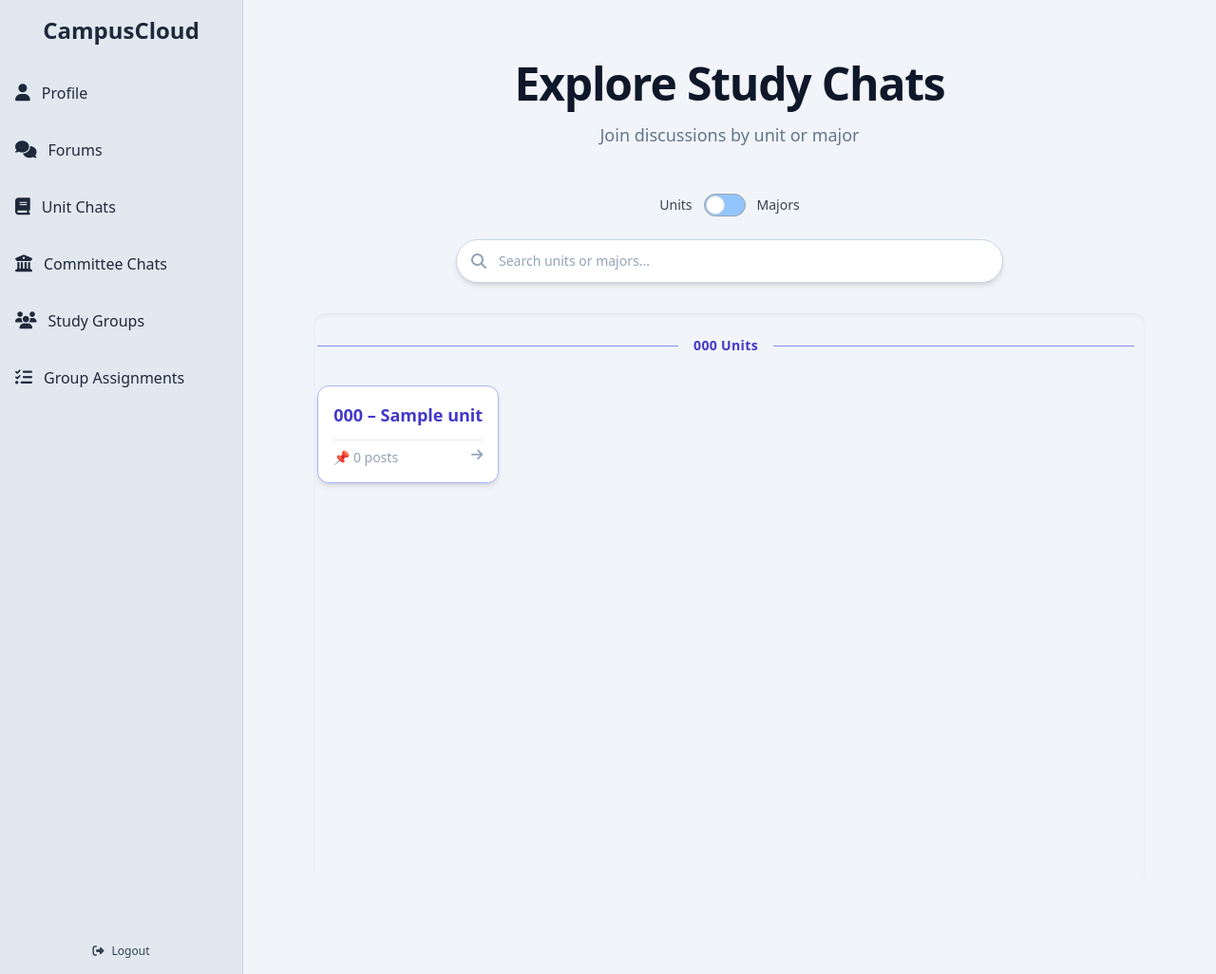
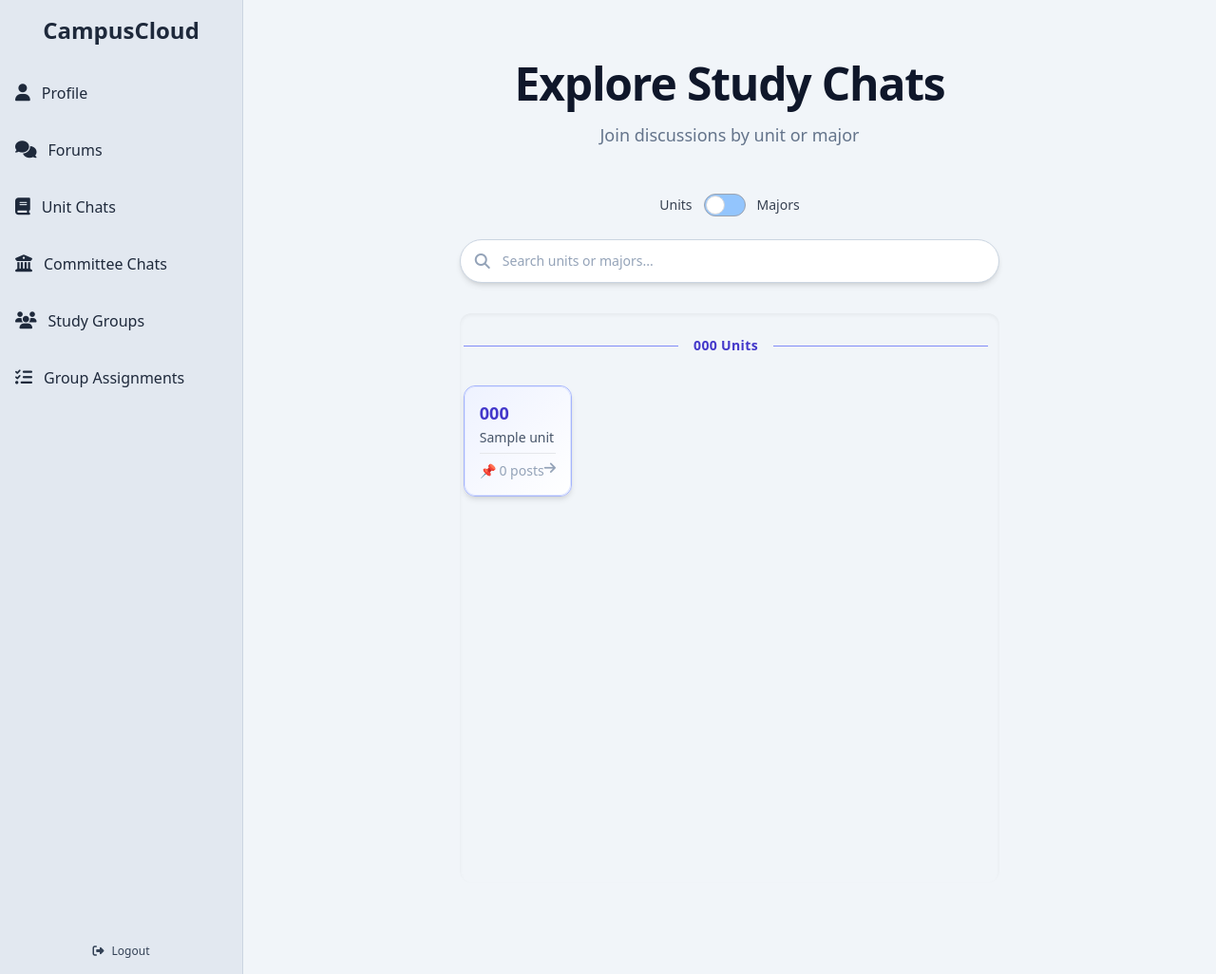
Before and after one commit to Jignesh6155/CampusCloud, a Python web app: template app/templates/units_chat.html in a window 1280 px wide. Shown: the whole page at 95% size. Run offline with Jinja, Linux system fonts and the light colour scheme; the template is opened without the code that fills it: most values are stand-ins (such as "Sample title", 1, 10 or a date in 2020); some libraries are stand-ins or nearby versions.

Commit message:
ui change ot the units chat landing

```diff
--- a/app/templates/units_chat.html
+++ b/app/templates/units_chat.html
@@ -13,23 +13,18 @@
     </p>
   </div>
 
-  <!-- 🔁 Toggle Switch with Labels on Both Sides -->
+  <!-- 🔁 Toggle Switch -->
   <div class="flex justify-center items-center gap-3 mb-6">
     <span class="text-sm font-medium text-gray-700">Units</span>
     <label class="relative inline-flex items-center cursor-pointer w-11 h-6">
-      <input type="checkbox" id="sectionToggle" class="sr-only peer"
-             onchange="toggleSection()" />
-      <div
-        class="w-11 h-6 bg-blue-300 peer-checked:bg-green-300 border border-gray-400 rounded-full transition-colors duration-300">
-      </div>
-      <div
-        class="absolute left-[2px] top-[2px] w-5 h-5 bg-white rounded-full border border-gray-300 transition-transform duration-300 peer-checked:translate-x-5">
-      </div>
+      <input type="checkbox" id="sectionToggle" class="sr-only peer" onchange="toggleSection()" />
+      <div class="w-11 h-6 bg-blue-300 peer-checked:bg-green-300 border border-gray-400 rounded-full transition-colors duration-300"></div>
+      <div class="absolute left-[2px] top-[2px] w-5 h-5 bg-white rounded-full border border-gray-300 transition-transform duration-300 peer-checked:translate-x-5"></div>
     </label>
     <span class="text-sm font-medium text-gray-700">Majors</span>
   </div>
 
-  <!-- 🔍 Shared Search Bar -->
+  <!-- 🔍 Search Bar -->
   <div class="flex justify-center mb-8">
     <div class="relative w-full max-w-xl">
       <span class="absolute inset-y-0 left-4 flex items-center text-slate-400">
@@ -41,15 +36,13 @@
     </div>
   </div>
 
-  <!-- 📚 Units Section (Grouped & Scrollable) -->
-  <div class="h-[600px] overflow-y-auto rounded-xl shadow-inner px-1 mb-8"
-       id="unitScrollWindow">
-    <div id="unitGrid"
-         class="grid grid-cols-1 sm:grid-cols-2 lg:grid-cols-3 xl:grid-cols-4 gap-8 pr-2">
+  <!-- 📚 Units Section -->
+  <div class="h-[600px] overflow-y-auto rounded-xl shadow-inner px-1 mb-8" id="unitScrollWindow">
+    <div id="unitGrid" class="grid grid-cols-1 sm:grid-cols-2 lg:grid-cols-3 xl:grid-cols-4 gap-8 pr-2">
 
       {% set base_colors = ['indigo','green','blue','purple','pink','yellow','orange','cyan','lime','amber','sky','fuchsia','rose','red','teal'] %}
 
-      {# ---- group by prefix ---- #}
+      {# Group units by prefix #}
       {% set grouped_units = {} %}
       {% for unit in units %}
         {% set code = unit['UNIT CODE'] | upper %}
@@ -70,7 +63,7 @@
         {% set color  = base_colors[i % (base_colors | length)] %}
         {% set unit_list = grouped_units[prefix] %}
 
-        <!-- ▸ Section header -->
+        <!-- Section Header -->
         <div class="col-span-full mt-6 unit-section-header" data-prefix="{{ prefix }}">
           <div class="flex items-center justify-center w-full">
             <div class="flex-grow h-px bg-{{ color }}-400"></div>
@@ -81,20 +74,22 @@
           </div>
         </div>
 
-        {# cards #}
+        <!-- Unit Cards -->
         {% for unit in unit_list %}
           <a href="/units/{{ unit['UNIT CODE'] | upper }}"
-             class="group bg-white border border-{{ color }}-300 rounded-xl p-4 shadow-md hover:shadow-lg hover:border-{{ color }}-500 hover:bg-{{ color }}-50 transition unit-card"
+             class="group relative bg-gradient-to-br from-{{ color }}-50 to-white border border-{{ color }}-300 rounded-xl p-4 shadow-md hover:shadow-lg hover:border-{{ color }}-500 transition unit-card"
              data-prefix="{{ prefix }}">
-            <div class="flex flex-col justify-between h-full space-y-3">
+            <span class="absolute inset-0 rounded-xl ring-1 ring-inset ring-{{ color }}-100 group-hover:ring-{{ color }}-300 transition"></span>
+            <div class="relative flex flex-col justify-between h-full space-y-2">
               <div>
-                <h2
-                  class="text-lg font-semibold text-{{ color }}-700 group-hover:text-{{ color }}-800">
-                  {{ unit['UNIT CODE'] | upper }} – {{ unit['UNIT NAME'] }}
+                <h2 class="text-lg font-bold text-{{ color }}-700 group-hover:text-{{ color }}-800 leading-snug">
+                  {{ unit['UNIT CODE'] | upper }}
                 </h2>
+                <p class="text-sm text-slate-600 mt-1 leading-tight">
+                  {{ unit['UNIT NAME'] }}
+                </p>
               </div>
-              <div
-                class="flex justify-between text-sm text-slate-400 border-t pt-2">
+              <div class="flex justify-between text-sm text-slate-400 border-t pt-2">
                 <span>📌 0 posts</span>
                 <i class="fas fa-arrow-right group-hover:text-{{ color }}-500 transition"></i>
               </div>
@@ -102,30 +97,27 @@
           </a>
         {% endfor %}
       {% else %}
-        <p class="text-center text-slate-500 col-span-full">
-          No units found for your university.
-        </p>
+        <p class="text-center text-slate-500 col-span-full">No units found for your university.</p>
       {% endfor %}
     </div>
   </div>
 
-  <!-- 🧑‍🔬 Majors Section (Static Placeholder for Now) -->
+  <!-- 🧑‍🔬 Majors Section -->
   <div id="majorGrid"
        class="hidden grid grid-cols-1 sm:grid-cols-2 lg:grid-cols-3 xl:grid-cols-4 gap-8">
     <a href="/majors/computer-science"
-       class="group bg-white border border-green-300 rounded-xl p-4 shadow-md hover:shadow-lg hover:border-green-400">
-      <div class="flex flex-col justify-between h-full space-y-3">
+       class="group relative bg-gradient-to-br from-green-50 to-white border border-green-300 rounded-xl p-4 shadow-md hover:shadow-lg hover:border-green-400 transition-transform">
+      <span class="absolute inset-0 rounded-xl ring-1 ring-inset ring-green-100 group-hover:ring-green-300 transition"></span>
+      <div class="relative flex flex-col justify-between h-full space-y-3">
         <div>
-          <h2
-            class="text-lg font-semibold text-green-700 group-hover:text-green-800">
+          <h2 class="text-lg font-semibold text-green-700 group-hover:text-green-800">
             Computer Science
           </h2>
           <p class="text-sm text-slate-500 mt-1">
             Programming help, job tips, project discussions
           </p>
         </div>
-        <div
-          class="flex justify-between text-sm text-slate-400 border-t pt-2">
+        <div class="flex justify-between text-sm text-slate-400 border-t pt-2">
           <span>📌 121 discussions</span>
           <i class="fas fa-arrow-right group-hover:text-green-500 transition"></i>
         </div>
@@ -137,27 +129,20 @@
 <!-- 🔧 Scripts -->
 <script>
   function toggleSection() {
-    const isChecked  = document.getElementById('sectionToggle').checked;
-    document.getElementById('unitGrid').classList.toggle('hidden',  isChecked);
+    const isChecked = document.getElementById('sectionToggle').checked;
+    document.getElementById('unitGrid').classList.toggle('hidden', isChecked);
     document.getElementById('majorGrid').classList.toggle('hidden', !isChecked);
   }
 
   function filterCards() {
-    const query = document.getElementById('searchInput').value
-                   .toLowerCase().trim();
-
-    // 1️⃣  filter individual cards
+    const query = document.getElementById('searchInput').value.toLowerCase().trim();
     document.querySelectorAll('#unitGrid a.unit-card, #majorGrid a').forEach(card => {
       const match = card.innerText.toLowerCase().includes(query);
       card.classList.toggle('hidden', !match);
     });
-
-    // 2️⃣  hide section headers with zero visible cards
     document.querySelectorAll('#unitGrid .unit-section-header').forEach(header => {
       const prefix = header.dataset.prefix;
-      const anyVisible = !!document.querySelector(
-        `#unitGrid a.unit-card[data-prefix="${prefix}"]:not(.hidden)`
-      );
+      const anyVisible = !!document.querySelector(`#unitGrid a.unit-card[data-prefix="${prefix}"]:not(.hidden)`);
       header.classList.toggle('hidden', !anyVisible);
     });
   }
```
Also changed, not shown: instance/app.db.
